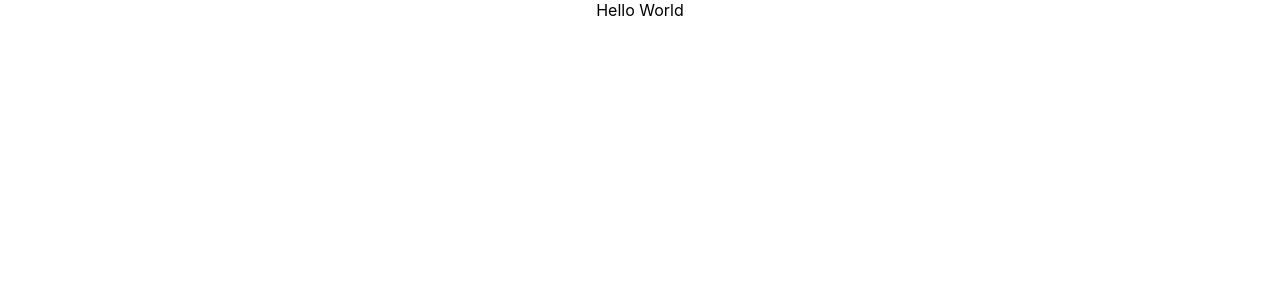
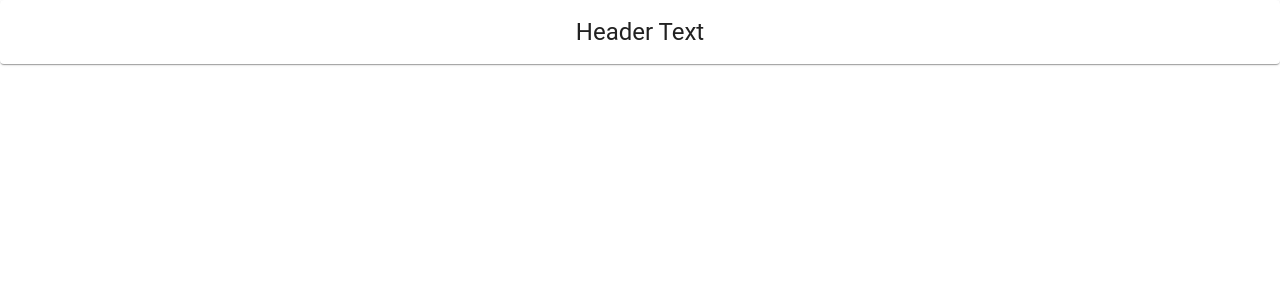
Before and after one commit to ManuelDev1810/SharedWorld, a React (Create React App) app: page / in a window 1280 px wide. Shown: the top 300 px of the page. Built offline with nearby package versions, Linux system fonts and the light colour scheme.

Commit message:
initial layout

```diff
--- a/src/App.tsx
+++ b/src/App.tsx
@@ -1,9 +1,15 @@
 import "./App.css";
+import { Box, Card, CardHeader } from "@mui/material";
 
 function App() {
     return (
         <div className="App">
-            Hello World
+            <Card>
+                <CardHeader
+                    title={"Header Text"}
+                    component={Box}
+                />
+            </ Card>
         </div>
     );
 }
```
Also changed, not shown: package.json (+5 -4 lines), 1 other file (tests, documents, lock files or other folders).
